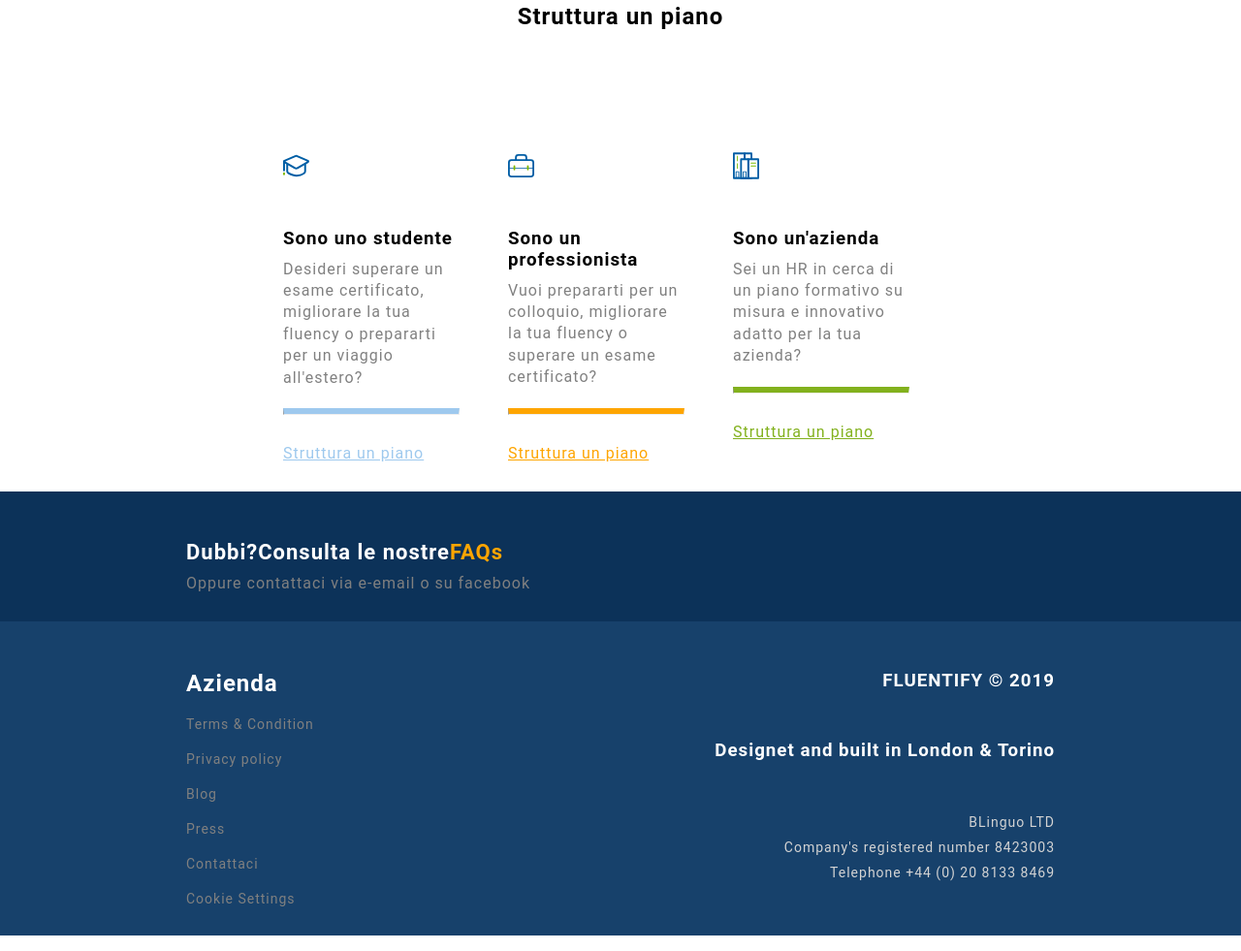
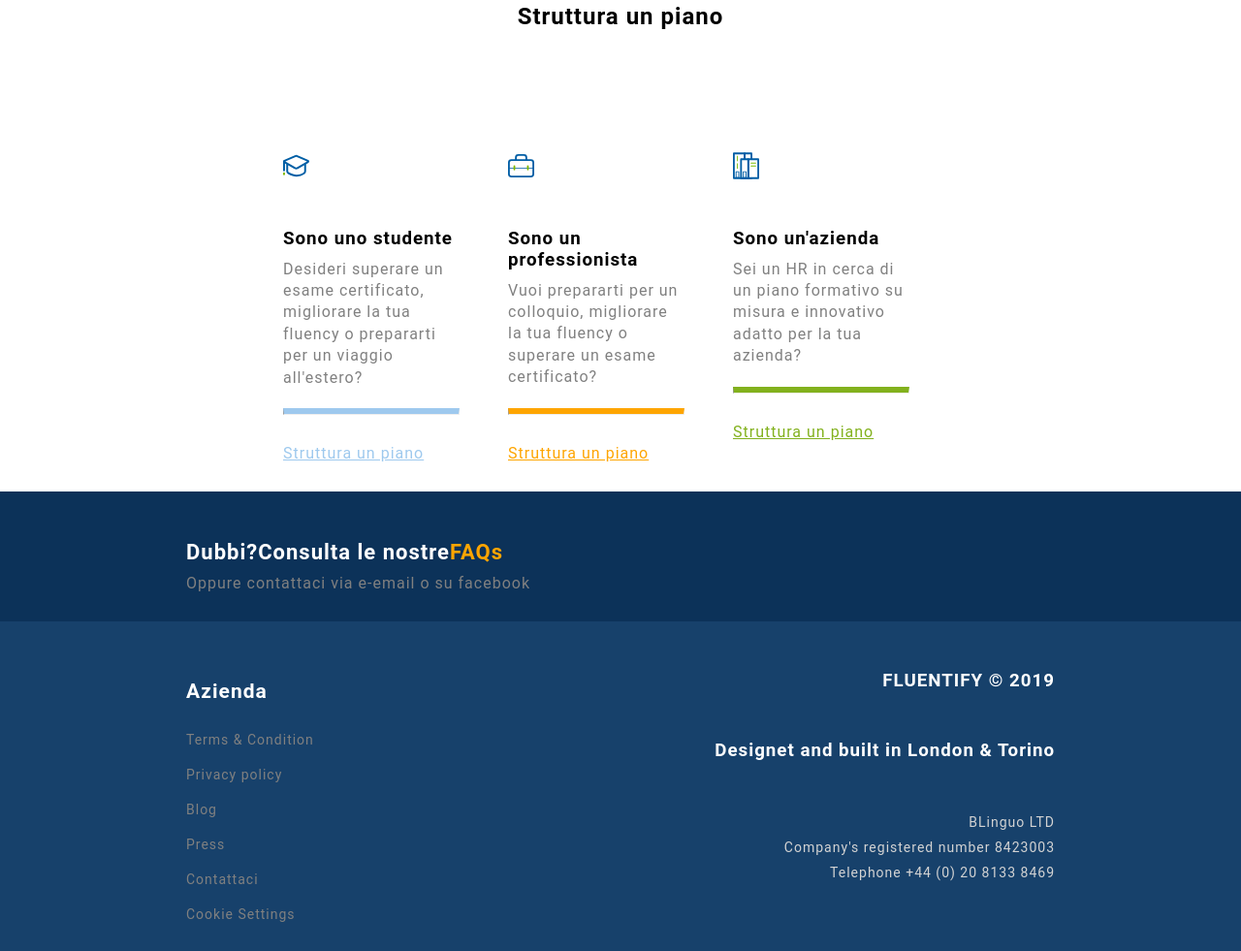
Before and after one commit to AlessandraSchiavone/htmlcss-fluentify-2, a plain HTML site: page index.html in a window 1280 px wide. Shown: the part 1300-2281 px from the top of the page at 97% size. Drawn offline with Linux system fonts and the light colour scheme.

Commit message:
modifica list in footer

```diff
--- a/css/style.css
+++ b/css/style.css
@@ -161,6 +161,7 @@ article hr{
 
  .list h2{
      margin-bottom: 10px;
+     color:white;
  }
 
  .list > li{
--- a/index.html
+++ b/index.html
@@ -104,7 +104,8 @@
         <footer>
             <div class="container clearfix">
                 <div class="w-50 float-left dx">
-                    <ul class="list"><h2>Azienda</h2>
+                    <ul class="list">
+                        <li><h2>Azienda</h2></li>
                         <li>Terms 	&amp; Condition</li>
                         <li> Privacy policy </li>
                         <li>Blog </li>
@@ -115,7 +116,7 @@
                 </div>
                 <div class="w-50 float-left sx ">
                     <h3>FLUENTIFY &copy; 2019 </h3>
-                    <h3>Designet and built in London &amp; Torino</h4>
+                    <h3>Designet and built in London &amp; Torino</h3>
 
 
                 <ul class="list2">
```
